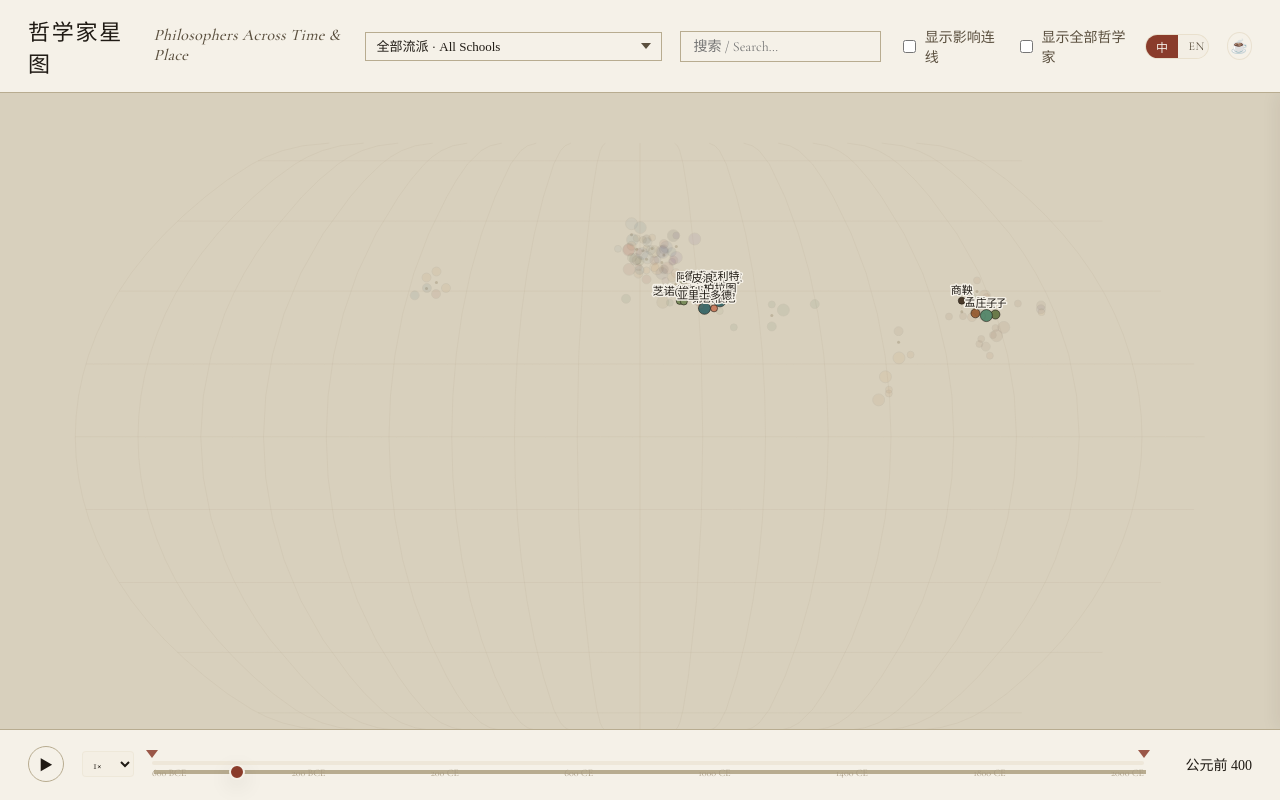
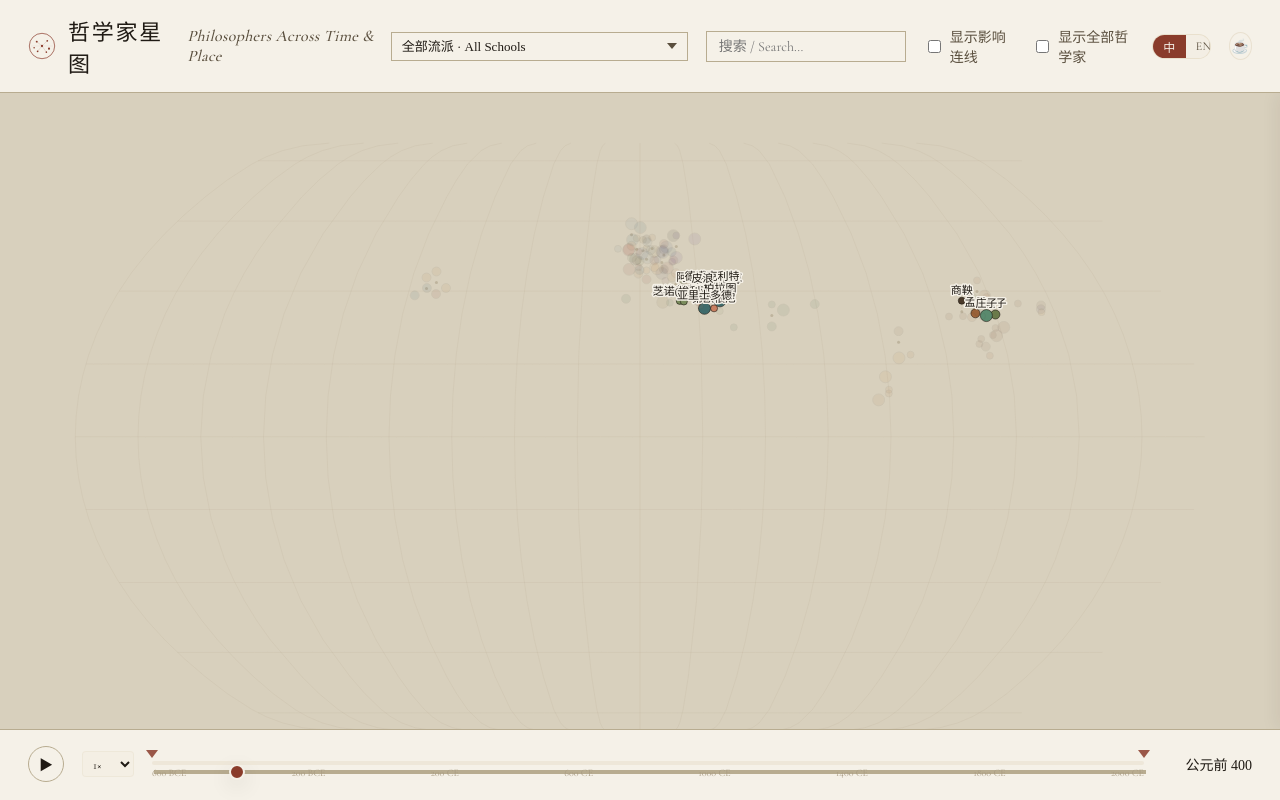
Before and after one commit to Sia12345678/philosophy_vis, a website built with Vite: page index.html in a window 1280 px wide. Built offline with nearby package versions, Linux system fonts and the light colour scheme; files whose address does not match are found by name.

Commit message:
Add SVG logo + favicon + OG meta
A small constellation-style mark (circle frame, scattered dots,
faint lineage paths, accent-red) lives at public/logo.svg. Wired up
as the favicon, apple-touch-icon, and og:image, and shown 28px tall
to the left of the page title.

Co-Authored-By: Claude Opus 4.7 <noreply@anthropic.com>

```diff
--- a/index.html
+++ b/index.html
@@ -4,6 +4,13 @@
     <meta charset="UTF-8" />
     <meta name="viewport" content="width=device-width, initial-scale=1.0" />
     <title>哲学家星图 · Philosophers Across Time & Place</title>
+    <link rel="icon" type="image/svg+xml" href="./logo.svg" />
+    <link rel="apple-touch-icon" href="./logo.svg" />
+    <meta name="description" content="118 位东西方哲学家在时间与地理之上的可视化星图。An interactive map of 118 philosophers across time and civilizations." />
+    <meta property="og:title" content="哲学家星图 · Philosophers Across Time & Place" />
+    <meta property="og:description" content="118 位东西方哲学家在时间与地理之上的可视化星图。" />
+    <meta property="og:type" content="website" />
+    <meta property="og:image" content="./logo.svg" />
     <link rel="preconnect" href="https://fonts.googleapis.com" />
     <link rel="preconnect" href="https://fonts.gstatic.com" crossorigin />
     <link
@@ -15,6 +22,7 @@
     <div id="app">
       <header class="topbar">
         <h1>
+          <img src="./logo.svg" class="topbar-logo" alt="" aria-hidden="true" />
           <span class="title-zh">哲学家星图</span>
           <span class="title-en">Philosophers Across Time &amp; Place</span>
         </h1>
--- a/src/styles.css
+++ b/src/styles.css
@@ -54,8 +54,14 @@ body {
   margin: 0;
   font-weight: 500;
   display: flex;
-  align-items: baseline;
-  gap: 14px;
+  align-items: center;
+  gap: 12px;
+}
+
+.topbar-logo {
+  width: 28px;
+  height: 28px;
+  flex-shrink: 0;
 }
 
 .title-zh {
```
Also changed, not shown: public/logo.svg (added).
